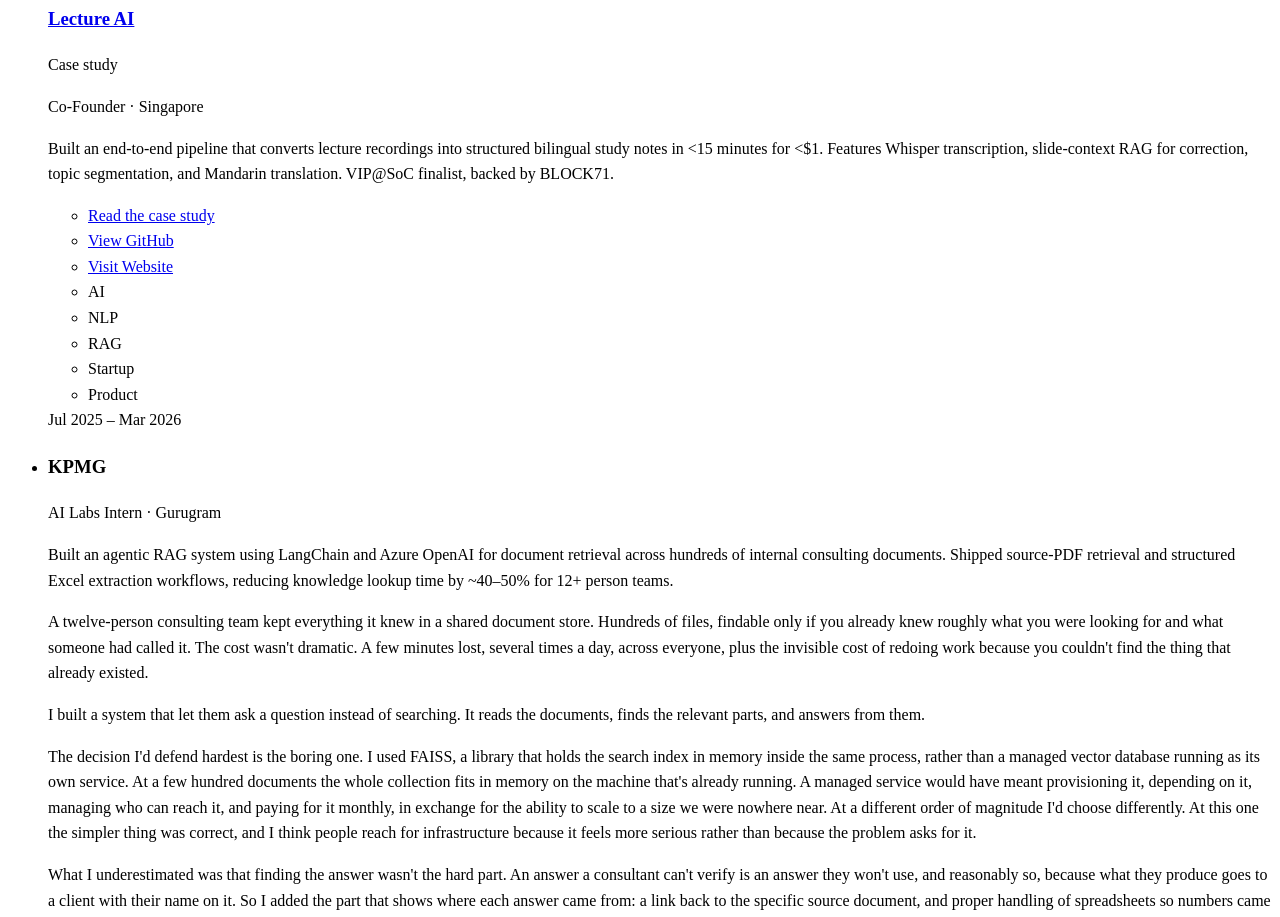
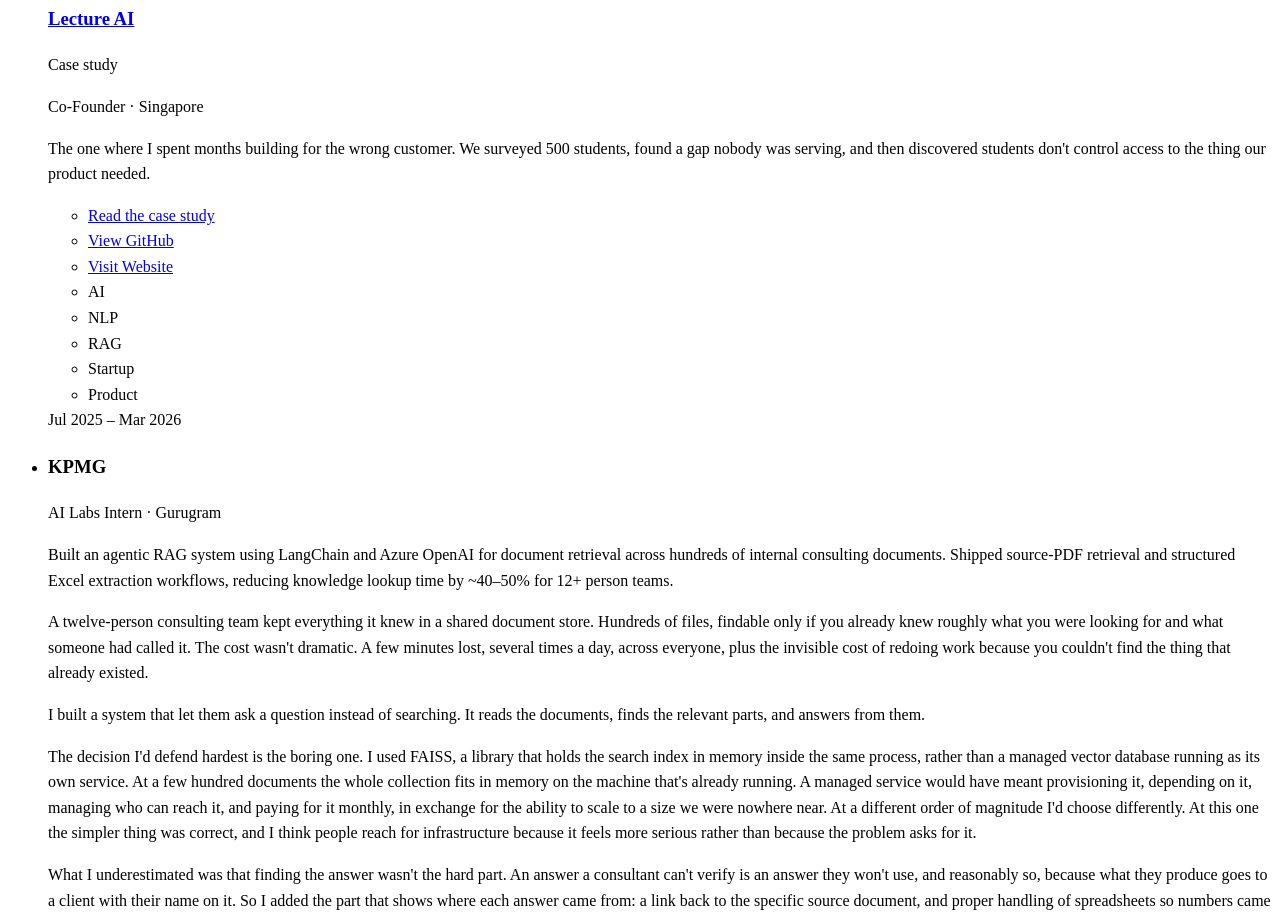
Before and after one commit to arshinsikka/portfolio, a React (Vite) app in the folder client/: page /work in a window 1280 px wide. Shown: the part 1240-2157 px from the top of the page. Built offline with nearby package versions, Linux system fonts and the light colour scheme.

Commit message:
Rewrite the Lecture AI description on /work
Last of the resume-voice copy. It sat directly above a case study link
whose case study opened in a completely different voice.

```diff
--- a/client/src/content/roles.ts
+++ b/client/src/content/roles.ts
@@ -61,7 +61,7 @@
     location: "Singapore",
     dates: "Jul 2025 – Mar 2026",
     description:
-      "Built an end-to-end pipeline that converts lecture recordings into structured bilingual study notes in <15 minutes for <$1. Features Whisper transcription, slide-context RAG for correction, topic segmentation, and Mandarin translation. VIP@SoC finalist, backed by BLOCK71.",
+      "The one where I spent months building for the wrong customer. We surveyed 500 students, found a gap nobody was serving, and then discovered students don't control access to the thing our product needed.",
     tags: ["AI", "NLP", "RAG", "Startup", "Product"],
     projectSlug: "lecture-ai",
     links: [
```
